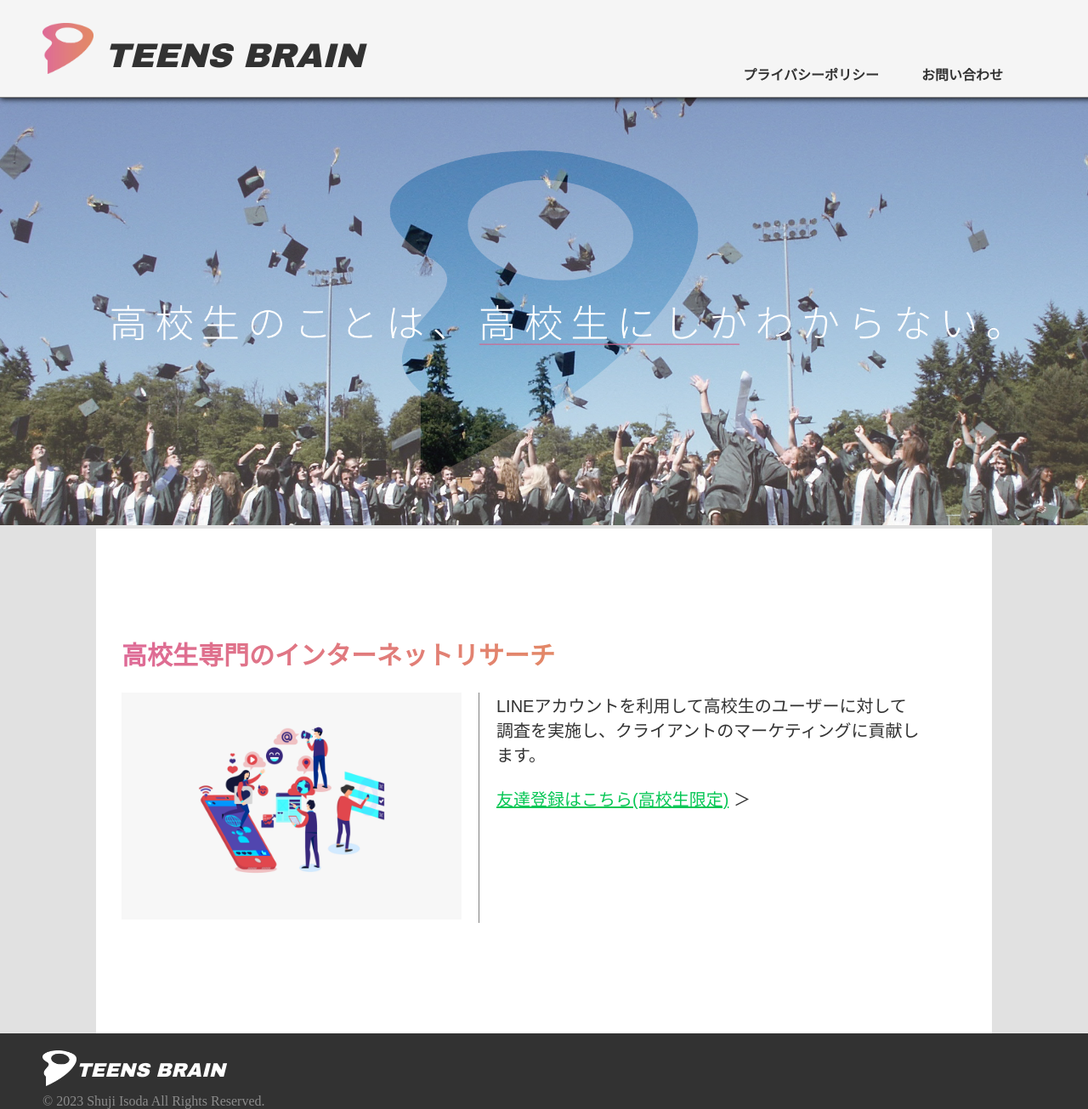
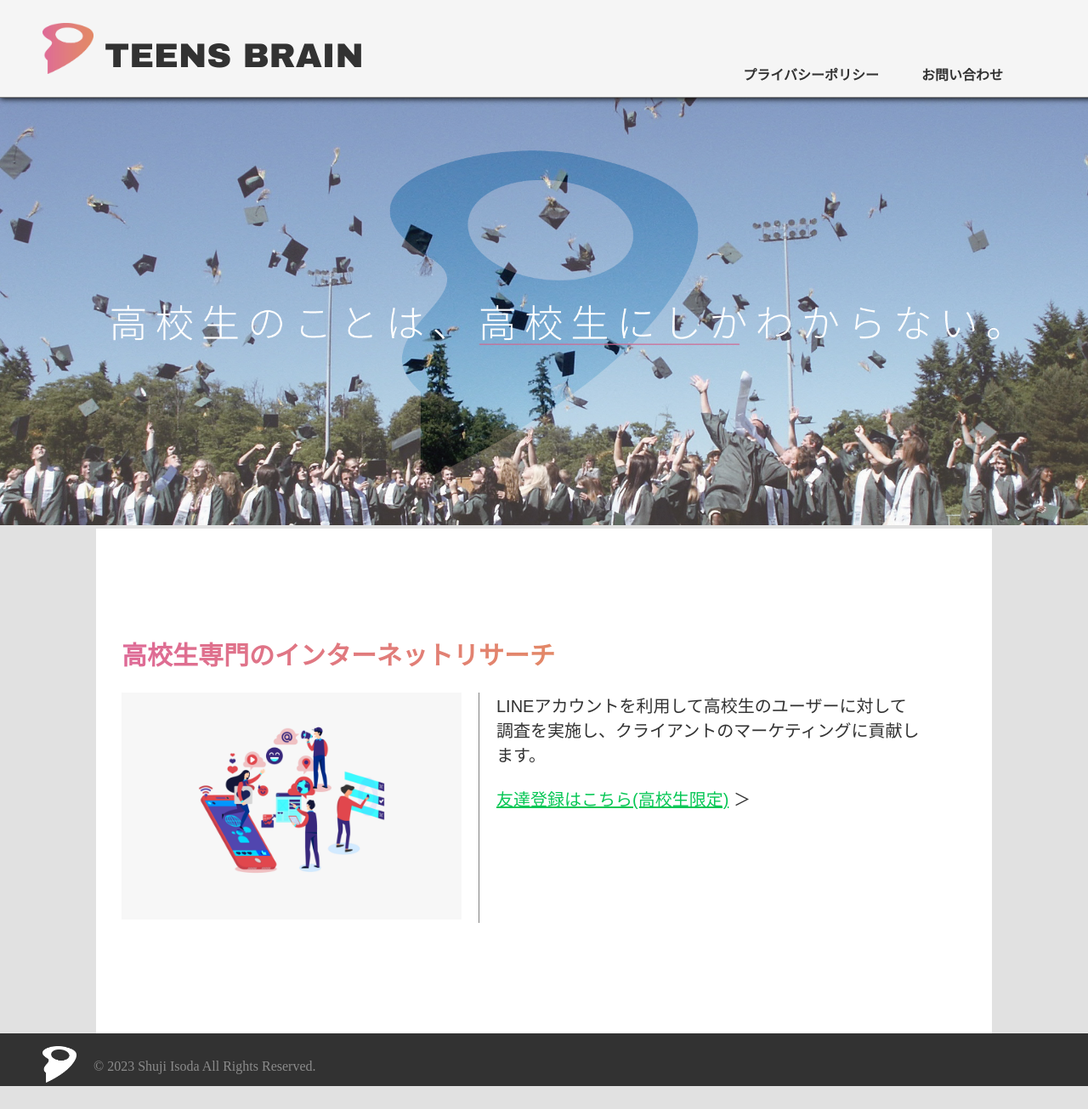
Before and after one commit to TEENS-BRAIN/TEENS-BRAIN.github.io, a plain HTML site: page index.html in a window 1280 px wide. Shown: the whole page at 85% size. After the commit the page ends 1278 px from the top, so only its background shows below. Drawn offline with Linux system fonts and the light colour scheme.

Commit message:
Update index.html

```diff
--- a/index.html
+++ b/index.html
@@ -22,7 +22,7 @@
 <body>
     <header class="pc">
 
-        <h1 class="logo"><i><img src="lo-t.png" alt="logo" width="60px" height="60px"> TEENS BRAIN</i></h1>
+        <h1 class="logo"><img src="lo-t.png" alt="logo" width="60px" height="60px"> TEENS BRAIN</h1>
         <div class="menu-text"  id="menu" style="padding-right: 150px;"><a href="mailto:teensbrain.inquiry@gmail.com">お問い合わせ</a></div>
         <div class="menu-text" id="menu" style="padding-right: 50px;" ><a href="https://drive.google.com/file/d/1_4PWU8iZw-6GPJJjdcVBiRInbL780HDH/view">プライバシーポリシー</a></div>
 
@@ -30,7 +30,7 @@
 
     <header class="tab">
         <div class="flex-m">
-            <h1 class="logo"><i><img src="lo-t.png" alt="logo" width="60px" height="60px"> TEENS BRAIN</i></h1>
+            <h1 class="logo"><i><img src="lo-t.png" alt="logo" width="60px" height="60px">   TEENS BRAIN</i></h1>
             <div class="menu-text"  id="menu" style="margin-left: 80px;"><a href="mailto:teensbrain.inquiry@gmail.com">お問い合わせ</a></div>
             <div class="menu-text" id="menu" style="margin-left: 20px;"><a href="https://drive.google.com/file/d/1_4PWU8iZw-6GPJJjdcVBiRInbL780HDH/view">プライバシーポリシー</a></div>
         </div>
@@ -39,8 +39,8 @@
     <header class="mob">
         <div class="flex-m">
             <h1 class="logo"><i><img src="lo-t.png" alt="logo" width="30px" height="30px"> TEENS BRAIN</i></h1>
-            <div class="menu-text"  id="menu" style="margin-left: 40px;"><a href="mailto:teensbrain.inquiry@gmail.com">お問い合わせ</a></div>
-            <div class="menu-text" id="menu" style="margin-left: 20px;"><a href="https://drive.google.com/file/d/1_4PWU8iZw-6GPJJjdcVBiRInbL780HDH/view">プライバシーポリシー</a></div>
+            <div class="menu-text"  id="menu" style="margin-left: 30px;"><a href="mailto:teensbrain.inquiry@gmail.com">お問い合わせ</a></div>
+            <div class="menu-text" id="menu" style="margin-left: 10px;"><a href="https://drive.google.com/file/d/1_4PWU8iZw-6GPJJjdcVBiRInbL780HDH/view">プライバシーポリシー</a></div>
         </div>
     </header>
 
@@ -82,9 +82,10 @@
     <footer class="pc">
         <div class="flex-w">
             <div><img src="lo-w.png" alt="logo" width="40px" ></div>
-            <h1 class="logo-w"><i>  TEENS BRAIN</i></h1>
+            <div class="c" style="margin-left: 20px;">© 2023 Shuji Isoda All Rights Reserved.</div>
+
         </div>
-        <div class="c">© 2023 Shuji Isoda All Rights Reserved.</div>
+
     </footer>
 
     <footer class="tab">
@@ -97,8 +98,7 @@
 
     <footer class="mob">
         <div class="flex-w">
-            <div><img src="lo-w.png" alt="logo" width="20px" ></div>
-            <h1 class="logo-w" ><i>TEENS BRAIN</i></h1>
+            <h1 class="logo-w"><img src="lo-w.png" alt="logo" width="20px" >  TEENS BRAIN</h1>
         </div>
         <div class="c">© 2023 Shuji Isoda All Rights Reserved.</div>
     </footer>
```
